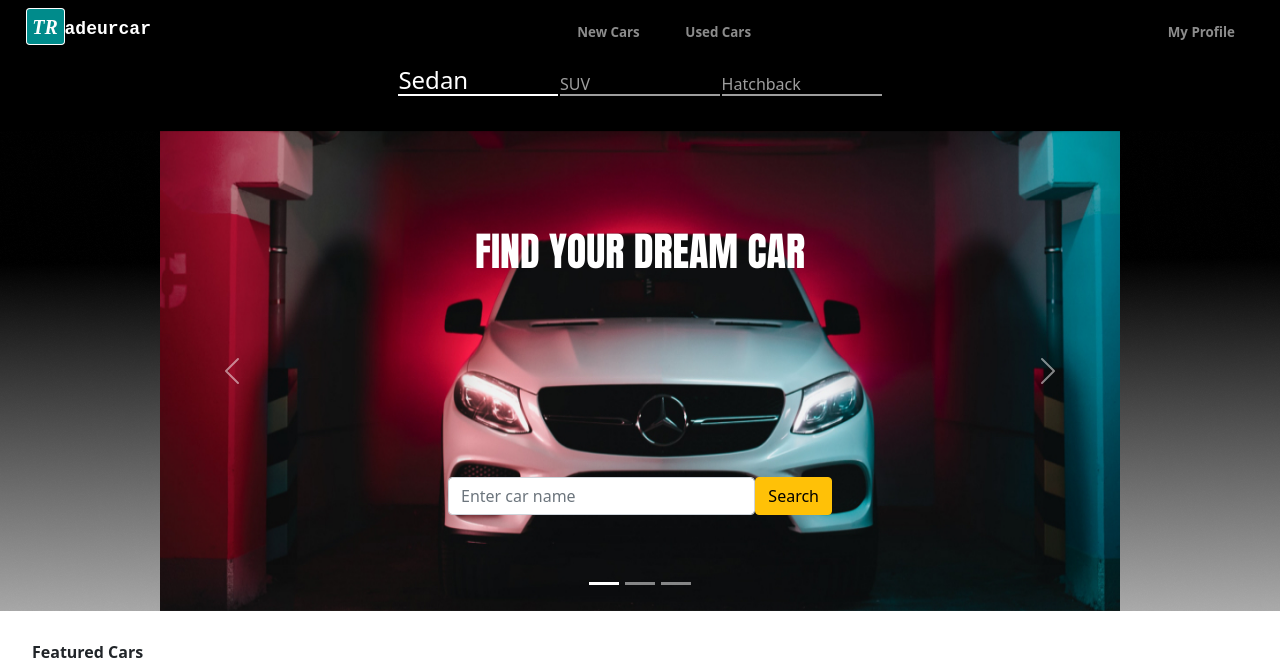
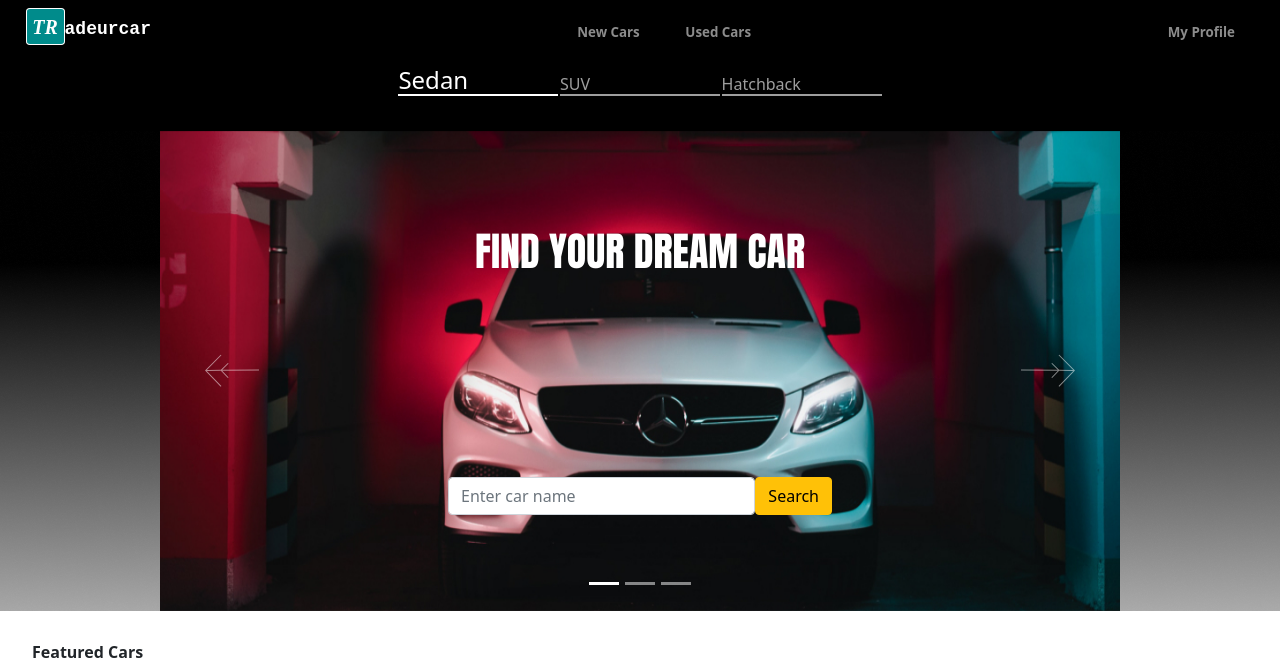
Before and after one commit to DteTRPod3/TRTraining_FinalAssignment, a React (Create React App) app: page /home in a window 1280 px wide. Shown: the top 661 px of the page. Built offline with nearby package versions, Linux system fonts and the light colour scheme; no server answers.

Commit message:
added left right arrow icons

```diff
--- a/src/components/Carousal/BackgroundCarousal.tsx
+++ b/src/components/Carousal/BackgroundCarousal.tsx
@@ -1,13 +1,14 @@
 import React from "react";
 import { Carousel, Image } from "react-bootstrap";
+import HATCHBACK from "../../assets/HATCHBACK.jpg";
+import CAROUSALLEFTICON from "../../assets/left.svg";
+import CAROUSALRIGHTICON from "../../assets/right.svg";
 import SEDAN from "../../assets/SEDAN.jpg";
 import SUV from "../../assets/SUV.jpg";
-import HATCHBACK from "../../assets/HATCHBACK.jpg";
 import "./BackgroundCarousal.scss";
 
 function BackgroundCarousal({ carType, dispatchCarsByType }: any) {
-
-  let index = ((carType === "sedan") ? 0 : ((carType === "SUV") ? 1 : 2)) || 0;
+  let index = (carType === "sedan" ? 0 : carType === "SUV" ? 1 : 2) || 0;
 
   let onSelectHandler = (selectedIndex: number) => {
     switch (selectedIndex) {
@@ -29,7 +30,13 @@ function BackgroundCarousal({ carType, dispatchCarsByType }: any) {
   return (
     <div className="main-div">
       {/* <div className="inside-div"></div> */}
-      <Carousel activeIndex={index} onSelect={onSelectHandler} interval={8000}>
+      <Carousel
+        activeIndex={index}
+        onSelect={onSelectHandler}
+        interval={8000}
+        nextIcon={<img src={CAROUSALRIGHTICON} alt="next" />}
+        prevIcon={<img src={CAROUSALLEFTICON} alt="prev" />}
+      >
         <Carousel.Item className="content">
           <Image className="c-image" src={SEDAN} alt="First slide" />
           {/* <Carousel.Caption></Carousel.Caption> */}
```
Also changed, not shown: src/assets/left.svg (added), src/assets/right.svg (added).
